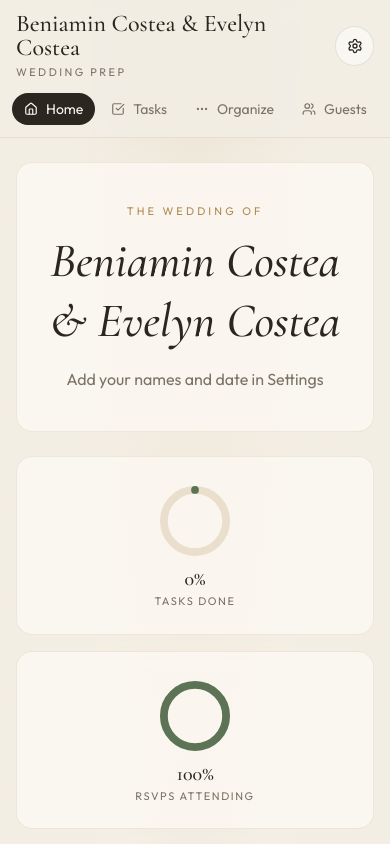
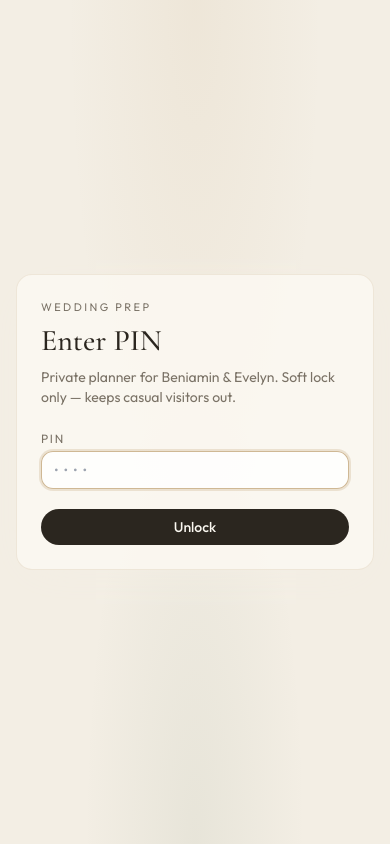
Before and after one commit to bbeennyy/WeddingPrep, a React (Vite) app: page / in a window 390 px wide. Shown: the top 844 px of the page. Built offline with nearby package versions, Linux system fonts and the light colour scheme; no server answers.

Commit message:
Add a soft PIN gate before the wedding planner opens.
Keeps casual visitors behind a lock screen (PIN 1003) while the site is on public GitHub Pages; unlock persists in localStorage on each phone.

Co-authored-by: Beniamin Costea <bbeennyy@users.noreply.github.com>

```diff
--- a/src/App.tsx
+++ b/src/App.tsx
@@ -1,5 +1,6 @@
 import { HashRouter, Navigate, Route, Routes } from "react-router-dom";
 import { WeddingProvider } from "./context";
+import { PinGate } from "./components/PinGate";
 import { Shell } from "./components/Shell";
 import { HomePage } from "./pages/Home";
 import { ChecklistPage } from "./pages/Checklist";
@@ -11,6 +12,7 @@ import { SettingsPage } from "./pages/Settings";
 
 export default function App() {
   return (
+    <PinGate>
       <WeddingProvider>
         <HashRouter>
           <Routes>
@@ -27,5 +29,6 @@ export default function App() {
           </Routes>
         </HashRouter>
       </WeddingProvider>
+    </PinGate>
   );
 }
--- /dev/null
+++ b/src/components/PinGate.tsx
@@ -0,0 +1,60 @@
+import { FormEvent, useState, type ReactNode } from "react";
+
+/** Soft gate only — the PIN is in client JS and can be bypassed. */
+const APP_PIN = "1003";
+const STORAGE_KEY = "wedding-prep-unlocked";
+
+export function PinGate({ children }: { children: ReactNode }) {
+  const [unlocked, setUnlocked] = useState(
+    () => typeof localStorage !== "undefined" && localStorage.getItem(STORAGE_KEY) === "1",
+  );
+  const [pin, setPin] = useState("");
+  const [error, setError] = useState(false);
+
+  if (unlocked) return <>{children}</>;
+
+  function onSubmit(event: FormEvent) {
+    event.preventDefault();
+    if (pin.trim() === APP_PIN) {
+      localStorage.setItem(STORAGE_KEY, "1");
+      setUnlocked(true);
+      setError(false);
+      return;
+    }
+    setError(true);
+    setPin("");
+  }
+
+  return (
+    <div className="flex min-h-screen items-center justify-center px-4 py-10">
+      <form onSubmit={onSubmit} className="card w-full max-w-sm p-6 sm:p-8">
+        <p className="text-[11px] uppercase tracking-[0.22em] text-muted">Wedding prep</p>
+        <h1 className="mt-2 font-serif text-3xl text-ink">Enter PIN</h1>
+        <p className="mt-2 text-sm text-muted">
+          Private planner for Beniamin &amp; Evelyn. Soft lock only — keeps casual visitors out.
+        </p>
+        <label className="label mt-6" htmlFor="app-pin">
+          PIN
+        </label>
+        <input
+          id="app-pin"
+          className="field tracking-[0.35em]"
+          type="password"
+          inputMode="numeric"
+          autoComplete="current-password"
+          autoFocus
+          value={pin}
+          onChange={(e) => {
+            setPin(e.target.value);
+            setError(false);
+          }}
+          placeholder="••••"
+        />
+        {error ? <p className="mt-2 text-sm text-rose-800">Wrong PIN. Try again.</p> : null}
+        <button type="submit" className="btn-primary mt-5 w-full">
+          Unlock
+        </button>
+      </form>
+    </div>
+  );
+}
```
Also changed, not shown: 1 other file (tests, documents, lock files or other folders). Lines whose indentation alone changed are shown as unchanged.
